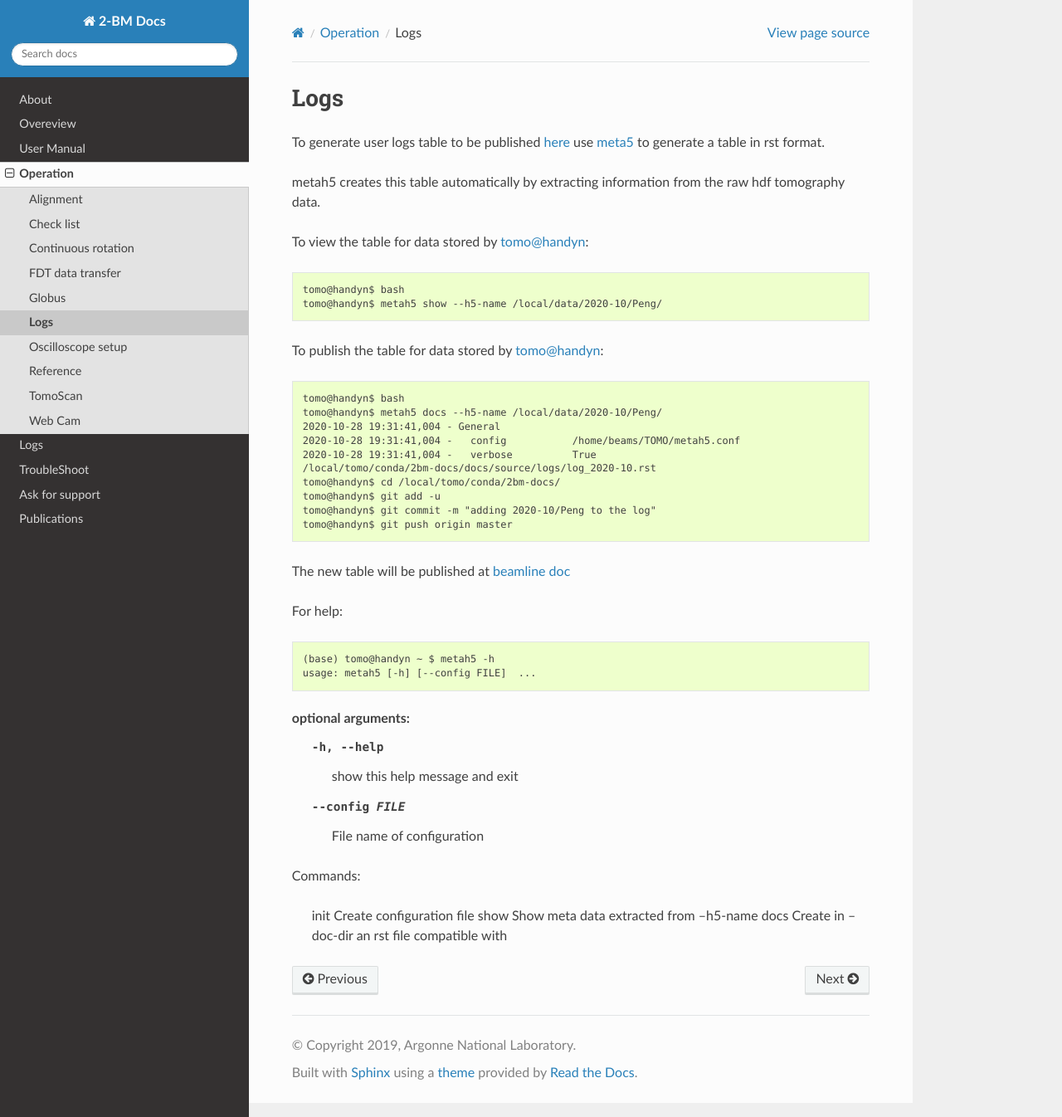
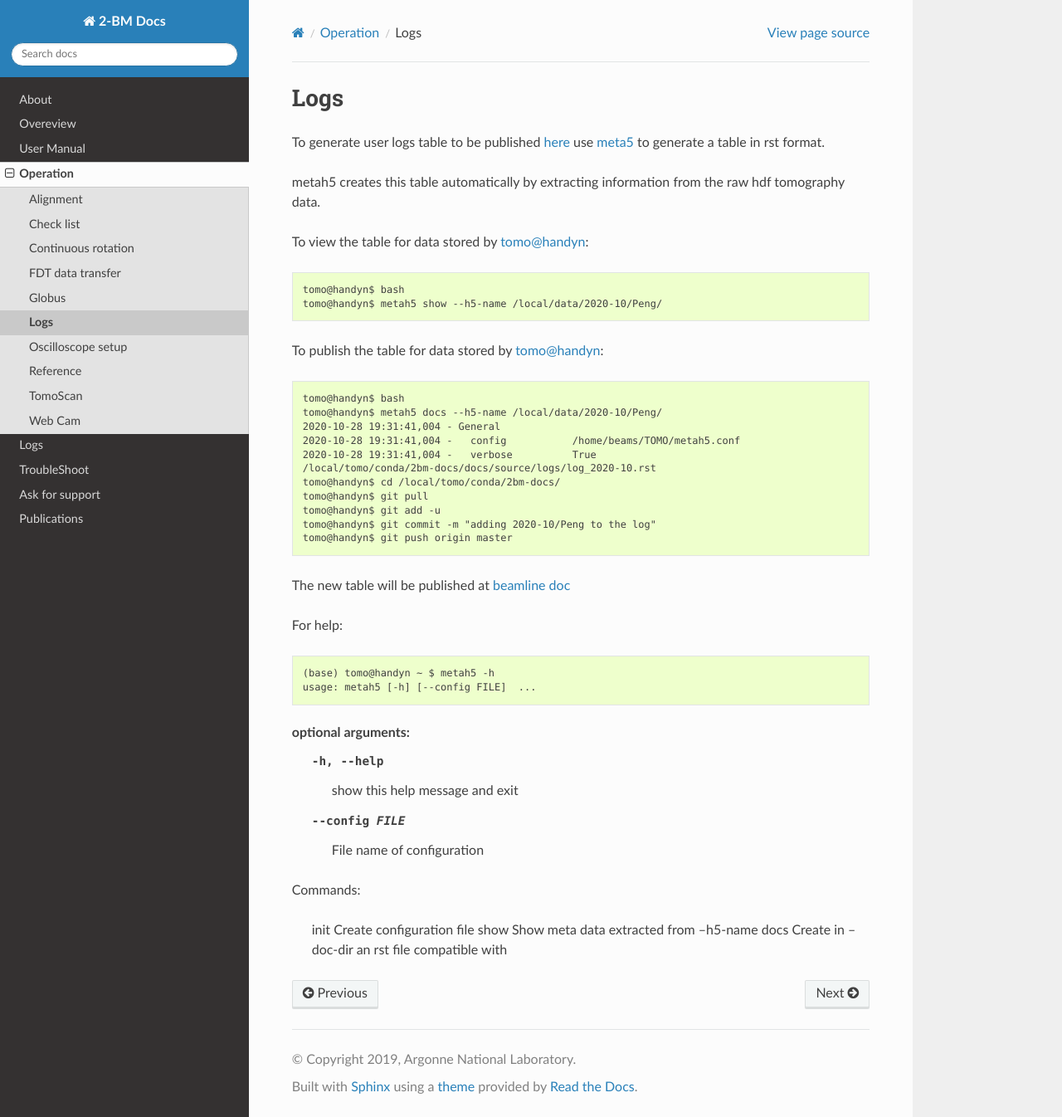
Before and after one commit to xray-imaging/2bm-docs, a Sphinx documentation site: the page built from docs/source/ops/item_009.rst, in a window 1280 px wide and 1346 px high. Shown: the whole window at 83% size. Built offline with Sphinx 7.4.7 and the Read the Docs theme 2.0.0, drawn with Linux system fonts in a browser that asks for light colours; the version number could not be read and is left out.

Commit message:
Update item_009.rst

```diff
--- a/docs/source/ops/item_009.rst
+++ b/docs/source/ops/item_009.rst
@@ -20,6 +20,7 @@ To publish the table for data stored by tomo@handyn::
     2020-10-28 19:31:41,004 -   verbose          True
     /local/tomo/conda/2bm-docs/docs/source/logs/log_2020-10.rst
     tomo@handyn$ cd /local/tomo/conda/2bm-docs/
+    tomo@handyn$ git pull
     tomo@handyn$ git add -u
     tomo@handyn$ git commit -m "adding 2020-10/Peng to the log"
     tomo@handyn$ git push origin master
```
